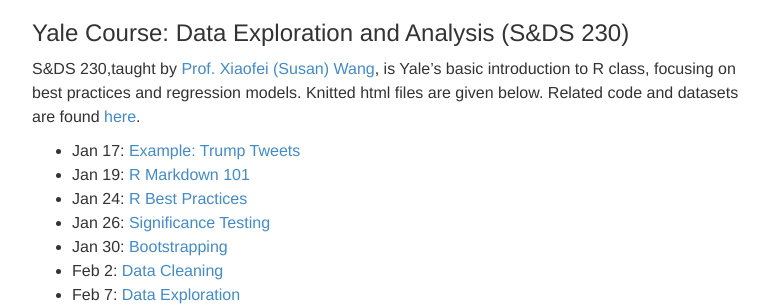
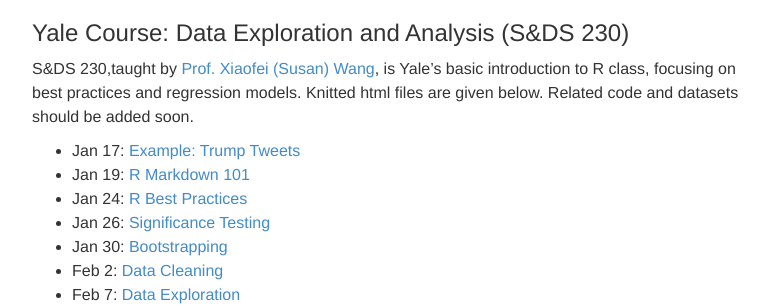
Before and after one commit to WENWENYU/jamesdiao.github.io, a Jekyll site: the page built from _posts/2018-01-04-Intro-to-R.md, in a window 1280 px wide. Shown: the part 1110-1416 px from the top of the page, without its empty margins (248-1028 px from the left). Built offline with Jekyll 4.4.1, drawn with Linux system fonts in a browser that asks for light colours.

```diff
--- a/_posts/2018-01-04-Intro-to-R.md
+++ b/_posts/2018-01-04-Intro-to-R.md
@@ -36,7 +36,7 @@ The [RStudio Cheat Sheets](https://www.rstudio.com/resources/cheatsheets/) are d
 
 
 ### Yale Course: Data Exploration and Analysis (S&DS 230)
-S&DS 230,taught by [Prof. Xiaofei (Susan) Wang](https://statistics.yale.edu/people/xiaofei-susan-wang), is Yale's basic introduction to R class, focusing on best practices and regression models. Knitted html files are given below. Related code and datasets are found [here](/Rmd/S&DS_230/).
+S&DS 230,taught by [Prof. Xiaofei (Susan) Wang](https://statistics.yale.edu/people/xiaofei-susan-wang), is Yale's basic introduction to R class, focusing on best practices and regression models. Knitted html files are given below. Related code and datasets should be added soon.
 
 - Jan 17: [Example: Trump Tweets](http://varianceexplained.org/r/trump-tweets/)
 - Jan 19: [R Markdown 101](/html/S&DS_230/1_19_RMarkdown.html)
```
Also changed, not shown: _posts/2017-08-23-favorite-papers.md (+3 -3 lines), _posts/2018-01-31-ypu-martin-o-malley.md (+1 -1 lines).
